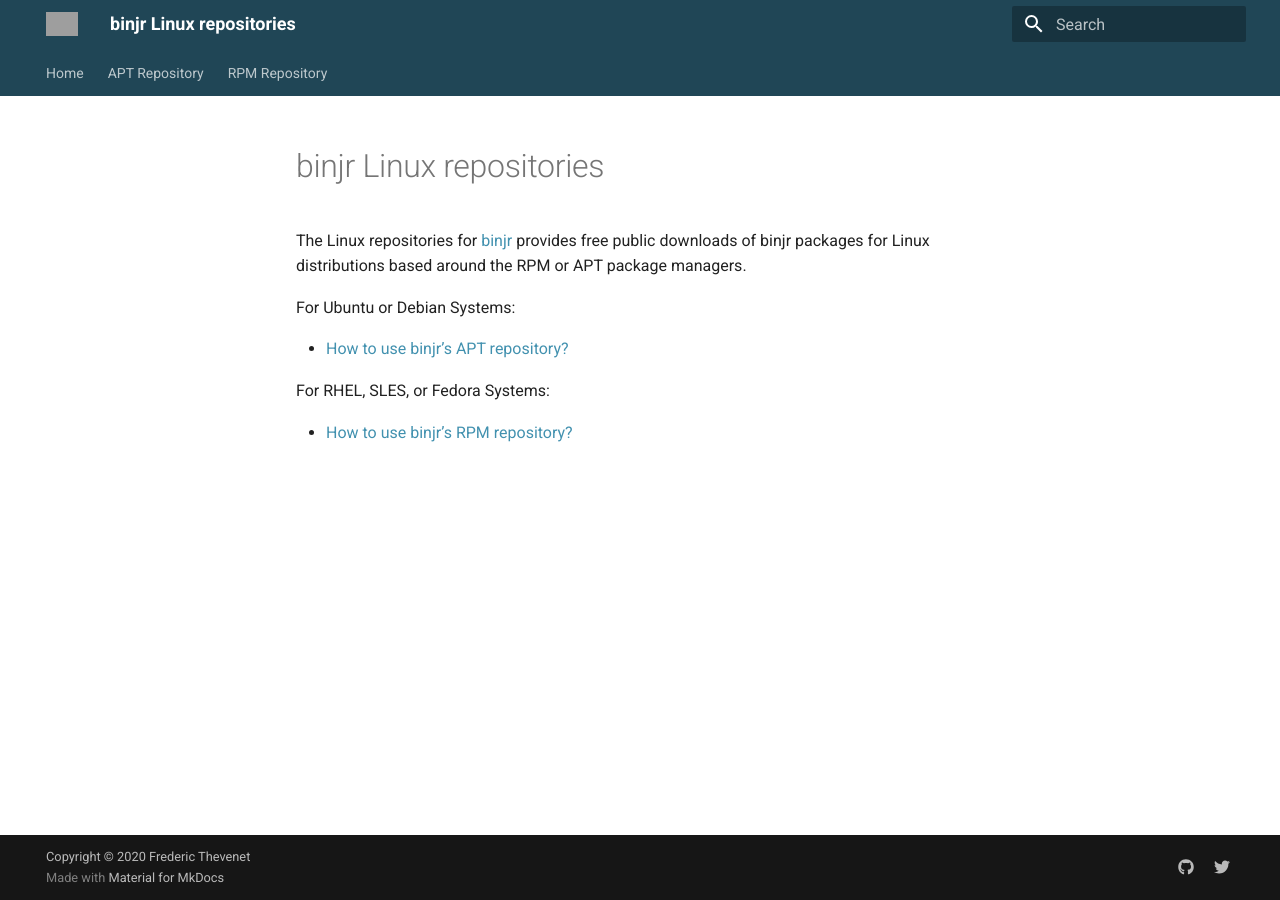
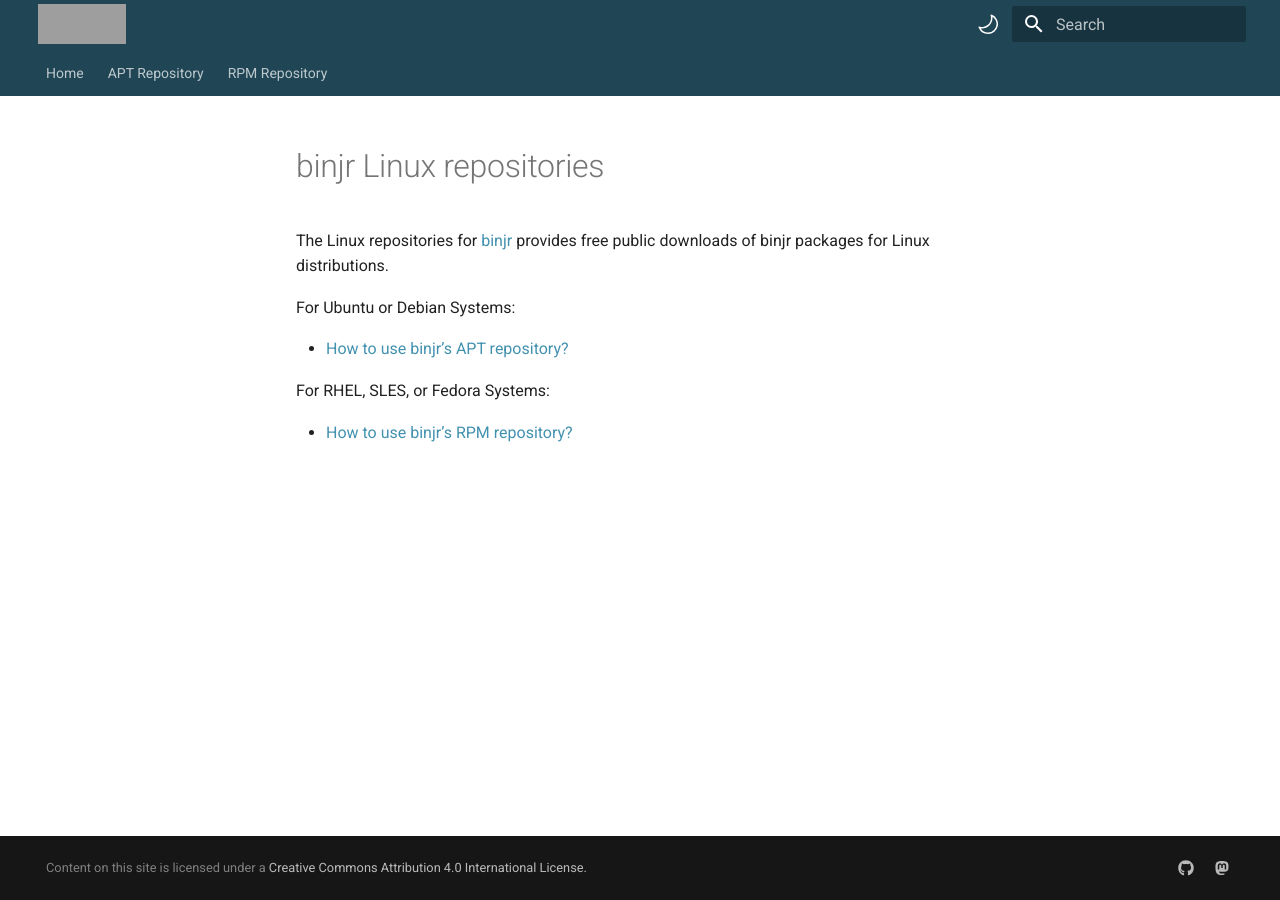
Before and after one commit to binjr/repos.binjr.eu, an MkDocs documentation site: the page built from docs/README.md, in a window 1280 px wide. Built offline with MkDocs 1.6.1 and Material for MkDocs 9.7.7, drawn with Linux system fonts in a browser that asks for light colours.

Commit message:
Updated doc pages to match the evolution of the main binjr site

```diff
--- a/docs/README.md
+++ b/docs/README.md
@@ -1,7 +1,7 @@
 # binjr Linux repositories
 
 The Linux repositories for [binjr](https://binjr.eu) provides free public downloads of binjr packages
-for Linux distributions based around the RPM or APT package managers.
+for Linux distributions.
 
 For Ubuntu or Debian Systems:
 
--- a/docs/stylesheets/extra.css
+++ b/docs/stylesheets/extra.css
@@ -14,37 +14,7 @@
  *    limitations under the License.
  */
 
-:root {
-
-    -binjr-window-background-color: black;
-    -binjr-pane-background-color: #262626;
-    -binjr-button-background-color: #404040;
-    -binjr-icon-background-color: #505050;
-    -binjr-control-border-color: #808080;
-    -binjr-control-border-hilite-color: #bababa;
-    -binjr-gray-border-color: #C8C8C8;
-    -fx-text-background-color: #ebebeb;
-
-    -binjr-command-bar-border-color: #152E38;
-    -binjr-background-color: #204656;
-    -binjr-command-bar-title-color: #285668;
-    -binjr-dark-blue-color: #336f87;
-    -binjr-blue-color: #4BACC6;
-    -binjr-light-blue-color: #92CDDC;
-    -binjr-lighter-blue-color: #B7DEE8;
-    -binjr-foreground-color: #DAEEF3;
-
-
-    /* Default color shades */
-    /*--md-default-fg-color: #204656;*/
-    /*--md-default-fg-color--light: #C8C8C8;*/
-    /*--md-default-fg-color--lighter: #ebebeb;*/
-    /*--md-default-fg-color--lightest: white;*/
-
-    /*--md-default-bg-color: #204656;*/
-    /*!*--md-default-bg-color--light: #505050;*!*/
-    /*!*--md-default-bg-color--lighter: #808080;*!*/
-    /*!*--md-default-bg-color--lightest: #bababa;*!*/
+:root > * {
 
     /*!*!* Primary color shades *!*!*/
     --md-primary-fg-color: #204656;
@@ -80,6 +50,27 @@
     background-color: #808080;
 }
 
+.md-nav__item .md-nav__link--active,
 .md-typeset a {
     color: #4291AF;
 }
+
+.md-header__button {
+
+}
+
+.md-header__button.md-logo {
+    padding: 0;
+}
+.md-nav__title .md-nav__button.md-logo img,
+.md-header__button.md-logo img {
+    height: 2rem;
+    width: 4.4rem;
+}
+
+[data-md-color-scheme="slate"] {
+  --md-hue: 215; /* [0, 360] */
+}
+/*.md-content {*/
+/*    max-width: 800px;*/
+/*}*/
--- a/mkdocs.yml
+++ b/mkdocs.yml
@@ -1,7 +1,7 @@
-site_name: binjr Linux repositories
+site_name: ""
 site_description: binjr Linux repositories
 site_url: https://binjr.eu/
-copyright: Copyright © 2020 Frederic Thevenet
+copyright: This website is licensed under a Creative Commons Attribution 4.0 International License.
 repo_url: ""
 edit_uri: ""
 
@@ -18,16 +18,29 @@
 
 theme:
   name: material
+  custom_dir: overrides
   features:
-    - tabs
+    - navigation.tabs
+    - content.code.select
+    - content.code.copy
   favicon: https://binjr.eu/assets/images/favicon.png
-  logo: https://binjr.eu/assets/images/binjr_128.png
-  icon:
-    repo: fontawesome/brands/github
+  logo: https://binjr.eu/assets/images/binjr_logo.png
   highlightjs: true
   hljs_languages:
     - java
     - sh
+  palette:
+    - media: "(prefers-color-scheme: light)"
+      scheme: default
+      toggle:
+        icon: octicons/moon-24
+        name: Switch to dark mode
+
+    - media: "(prefers-color-scheme: dark)"
+      scheme: slate
+      toggle:
+        icon: octicons/sun-24
+        name: Switch to light mode
 
 markdown_extensions:
   - toc:
@@ -36,19 +49,26 @@
   - meta
   - smarty
   - extra
+  - pymdownx.highlight:
+      anchor_linenums: true
+      line_spans: __span
+      pygments_lang_class: true
+  - pymdownx.inlinehilite
+  - pymdownx.snippets
+  - pymdownx.superfences
   - pymdownx.magiclink
-  - pymdownx.superfences
   - pymdownx.details
   - pymdownx.mark
-  - pymdownx.tabbed
+  - pymdownx.tabbed:
+      alternate_style: true
   - codehilite:
       guess_lang: False
       use_pygments: True
       noclasses: True
       pygments_style: monokai
   - pymdownx.emoji:
-      emoji_index: !!python/name:materialx.emoji.twemoji
-      emoji_generator: !!python/name:materialx.emoji.to_svg
+      emoji_index: !!python/name:material.extensions.emoji.twemoji
+      emoji_generator: !!python/name:material.extensions.emoji.to_svg
 
 plugins:
   - search
@@ -57,5 +77,5 @@
   social:
     - icon: fontawesome/brands/github
       link: https://github.com/binjr
-    - icon: fontawesome/brands/twitter
-      link: https://twitter.com/binjr_app
+    - icon: fontawesome/brands/mastodon
+      link: https://fosstodon.org/@binjr
--- /dev/null
+++ b/overrides/partials/copyright.html
@@ -0,0 +1,6 @@
+<div class="md-copyright">
+    Content on this site is licensed under a
+    <a href="http://creativecommons.org/licenses/by/4.0/">
+        Creative Commons Attribution 4.0 International License.
+    </a>
+</div>
```
